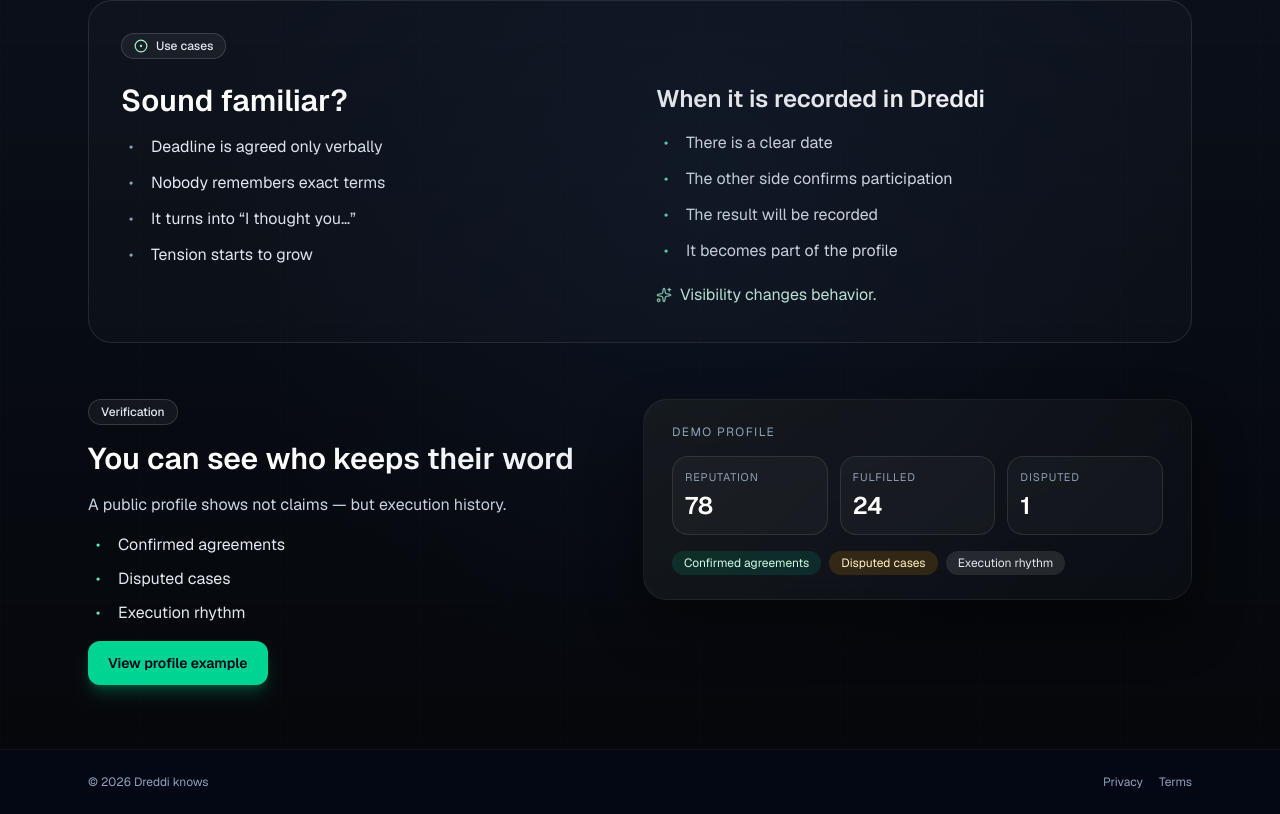
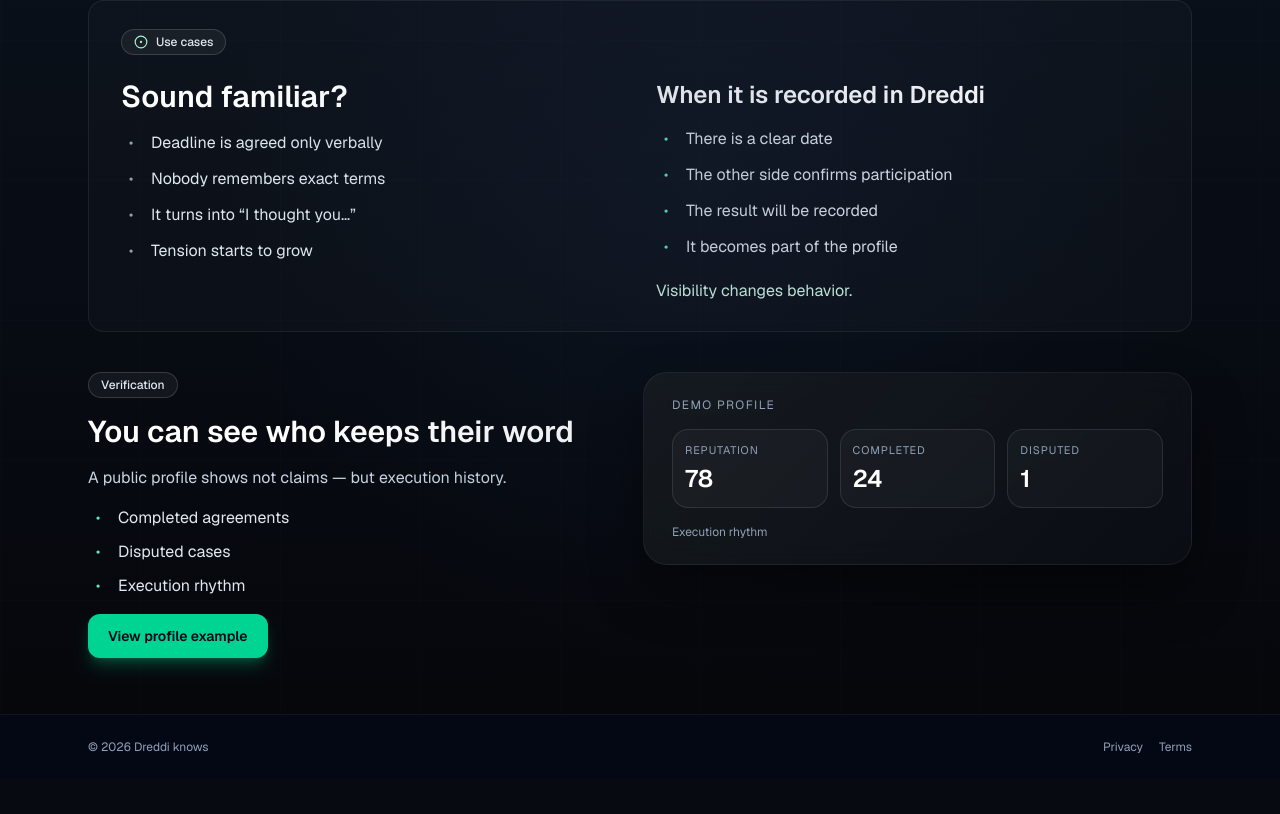
Before and after one commit to wanderwe/dreddi-mvp, a Next.js app: page / in a window 1280 px wide. Shown: the part 877-1691 px from the top of the page. After the commit the page ends 1656 px from the top, so only its background shows below. Built offline with nearby package versions, Linux system fonts and the light colour scheme; no server answers.

Commit message:
Refine landing terminology and lighten section visuals

```diff
--- a/src/app/components/landing/ReputationSection.tsx
+++ b/src/app/components/landing/ReputationSection.tsx
@@ -10,7 +10,7 @@ type ReputationSectionProps = {
 
 export function ReputationSection({ copy, scoreCopy }: ReputationSectionProps) {
   return (
-    <section className="mx-auto w-full max-w-6xl px-4 pb-16 sm:px-6 sm:pb-16">
+    <section className="mx-auto w-full max-w-6xl px-4 pb-14 sm:px-6 sm:pb-14">
       <div className="grid gap-8 lg:grid-cols-[1fr_1.05fr] lg:items-start">
         <div className="space-y-4">
           <span className="inline-flex items-center rounded-full border border-white/15 bg-white/5 px-3 py-1 text-xs font-medium text-slate-200">
@@ -50,11 +50,7 @@ export function ReputationSection({ copy, scoreCopy }: ReputationSectionProps) {
               <p className="mt-1 text-2xl font-semibold text-white">1</p>
             </div>
           </div>
-          <div className="mt-4 flex flex-wrap gap-2 text-xs text-slate-200/85">
-            <span className="rounded-full bg-emerald-500/15 px-3 py-1 text-emerald-100">{copy.bullets[0]}</span>
-            <span className="rounded-full bg-amber-500/15 px-3 py-1 text-amber-100">{copy.bullets[1]}</span>
-            <span className="rounded-full bg-white/10 px-3 py-1 text-slate-200">{copy.bullets[2]}</span>
-          </div>
+          <p className="mt-4 text-xs text-slate-400">{copy.bullets[2]}</p>
         </div>
       </div>
     </section>
--- a/src/app/components/landing/UseCasesSection.tsx
+++ b/src/app/components/landing/UseCasesSection.tsx
@@ -1,4 +1,4 @@
-import { CircleDot, Dot, Sparkles } from "lucide-react";
+import { CircleDot, Dot } from "lucide-react";
 
 import type { LandingCopy } from "@/lib/landingCopy";
 
@@ -8,8 +8,8 @@ type UseCasesSectionProps = {
 
 export function UseCasesSection({ copy }: UseCasesSectionProps) {
   return (
-    <section className="mx-auto w-full max-w-6xl px-4 pb-12 sm:px-6 sm:pb-14">
-      <div className="space-y-6 rounded-3xl border border-white/10 bg-white/[0.02] p-6 sm:p-8">
+    <section className="mx-auto w-full max-w-6xl px-4 pb-8 sm:px-6 sm:pb-10">
+      <div className="space-y-6 rounded-2xl border border-white/[0.07] bg-white/[0.02] px-6 py-5 sm:px-8 sm:py-7">
         <span className="inline-flex items-center gap-2 rounded-full border border-white/15 bg-white/5 px-3 py-1 text-xs font-medium text-slate-200">
           <CircleDot className="h-3.5 w-3.5 text-emerald-200" />
           {copy.label}
@@ -38,10 +38,7 @@ export function UseCasesSection({ copy }: UseCasesSectionProps) {
                 </li>
               ))}
             </ul>
-            <p className="mt-5 inline-flex items-center gap-2 text-sm text-emerald-100 sm:text-base">
-              <Sparkles className="h-4 w-4 text-emerald-200/80" />
-              {copy.effectLine}
-            </p>
+            <p className="mt-5 text-sm text-emerald-100 sm:text-base">{copy.effectLine}</p>
           </div>
         </div>
       </div>
--- a/src/lib/landingCopy.ts
+++ b/src/lib/landingCopy.ts
@@ -106,7 +106,7 @@ export const landingCopy: Record<Locale, LandingCopy> = {
       title: "Ви бачите, хто тримає слово",
       description: "Публічний профіль показує не слова — а історію виконання.",
       bullets: [
-        "Підтверджені домовленості",
+        "Виконані домовленості",
         "Оскаржені випадки",
         "Ритм виконання",
       ],
@@ -136,7 +136,7 @@ export const landingCopy: Record<Locale, LandingCopy> = {
       signIn: "Увійдіть, щоб бачити оновлення",
       demoBadge: "Приклад профілю",
       cards: {
-        confirmed: "Дотримано",
+        confirmed: "Виконано",
         disputed: "Оскаржено",
       },
       onTime: {
@@ -160,7 +160,7 @@ export const landingCopy: Record<Locale, LandingCopy> = {
       status: {
         active: "Активна",
         completedByPromisor: "Очікує перегляду",
-        confirmed: "Дотримано",
+        confirmed: "Виконано",
         disputed: "Оскаржено",
         declined: "Відхилено",
       },
@@ -196,7 +196,7 @@ export const landingCopy: Record<Locale, LandingCopy> = {
       title: "You can see who keeps their word",
       description: "A public profile shows not claims — but execution history.",
       bullets: [
-        "Confirmed agreements",
+        "Completed agreements",
         "Disputed cases",
         "Execution rhythm",
       ],
@@ -226,7 +226,7 @@ export const landingCopy: Record<Locale, LandingCopy> = {
       signIn: "Sign in to see updates",
       demoBadge: "Demo profile",
       cards: {
-        confirmed: "Fulfilled",
+        confirmed: "Completed",
         disputed: "Disputed",
       },
       onTime: {
@@ -250,7 +250,7 @@ export const landingCopy: Record<Locale, LandingCopy> = {
       status: {
         active: "Active",
         completedByPromisor: "Awaiting review",
-        confirmed: "Fulfilled",
+        confirmed: "Completed",
         disputed: "Disputed",
         declined: "Declined",
       },
```
